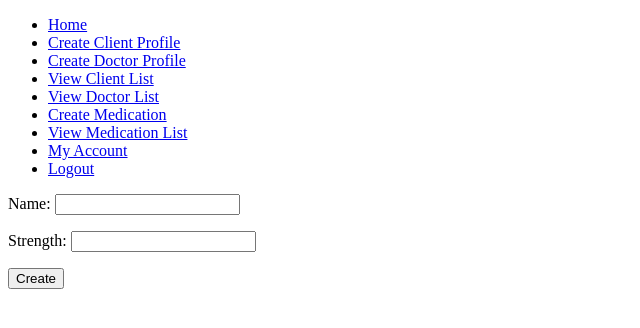
After one commit to ericsryan/care_home_app, a Django app: page /profiles/create-medication/ in a window 1280 px wide. The commit adds this page. Shown: the top 328 px of the page, without its empty margins (0-640 px from the left). Run offline with Django 3.2, Linux system fonts and the light colour scheme; a user stored in the database is signed in.

Commit message:
Added medication model, view, HTML, URL, and ability to update

```diff
--- a/care_home_app/profiles/forms.py
+++ b/care_home_app/profiles/forms.py
@@ -63,3 +63,25 @@ class DoctorUpdateForm(forms.ModelForm):
             'address',
             'phone',
         )
+
+
+class MedicationCreationForm(forms.ModelForm):
+    """Form to create a new medication."""
+
+    class Meta:
+        model = models.Medication
+        fields = (
+            'name',
+            'strength',
+        )
+
+
+class MedicationUpdateForm(forms.ModelForm):
+    """Form to update an existing medication."""
+
+    class Meta:
+        model = models.Medication
+        fields = (
+            'name',
+            'strength',
+        )
--- a/care_home_app/profiles/models.py
+++ b/care_home_app/profiles/models.py
@@ -1,7 +1,29 @@
 from django.db import models
 
 
+class Client(models.Model):
+    """Personal details for a care home client."""
+    first_name = models.CharField(max_length=255)
+    middle_name = models.CharField(max_length=255)
+    last_name = models.CharField(max_length=255)
+    portrait = models.ImageField(default='images/default.jpeg', upload_to='images')
+    dob = models.DateField()
+    admission_date = models.DateField()
+    address = models.CharField(max_length=255)
+    doctors = models.ManyToManyField('Doctor', blank=True)
+    prescriptions = models.ForeignKey(
+        'Prescription',
+        on_delete=models.PROTECT,
+        null=True
+        )
+    current_client = models.BooleanField(default=True)
+
+    def __str__(self):
+        return f'{self.first_name} {self.middle_name[0]}. {self.last_name}'
+
+
 class Doctor(models.Model):
+    """Information for client's doctors."""
     first_name = models.CharField(max_length=255)
     last_name = models.CharField(max_length=255)
     suffix = models.CharField(max_length=255, blank=True)
@@ -13,17 +35,21 @@ class Doctor(models.Model):
         return f'{self.first_name} {self.last_name}, {self.suffix}'
 
 
-class Client(models.Model):
-    """Personal details for a care home client."""
-    first_name = models.CharField(max_length=255)
-    middle_name = models.CharField(max_length=255)
-    last_name = models.CharField(max_length=255)
-    portrait = models.ImageField(default='images/default.jpeg', upload_to='images')
-    dob = models.DateField()
-    admission_date = models.DateField()
-    address = models.CharField(max_length=255)
-    doctors = models.ManyToManyField(Doctor, blank=True)
-    current_client = models.BooleanField(default=True)
+class Medication(models.Model):
+    """Medication name and strength."""
+    name = models.CharField(max_length=255)
+    strength = models.CharField(max_length=255)
 
     def __str__(self):
-        return f'{self.first_name} {self.last_name}'
+        return f'{self.name} {self.strength}'
+
+
+class Prescription(models.Model):
+    """Information for client prescriptions."""
+    medication = models.ForeignKey('Medication', on_delete=models.PROTECT)
+    rx_instructions = models.TextField()
+    prescribing_dr = models.ManyToManyField('Doctor', blank=True)
+    prescribed_to = models.ManyToManyField('Client', blank=True)
+
+    def __str___(self):
+        return f'{self.prescribed_to}—{self.medication}'
--- a/care_home_app/profiles/templates/profiles/client_list.html
+++ b/care_home_app/profiles/templates/profiles/client_list.html
@@ -5,7 +5,7 @@
 {% block content %}
   <ul>
   {% for client in clients %}
-    <li><a href="{% url 'profiles:client_profile' pk=client.id %}">{{ client.first_name }} {{ client.middle_name }} {{ client.last_name }}</a></li>
+    <li><a href="{% url 'profiles:client_profile' pk=client.id %}">{{ client }}</a></li>
   {% endfor %}
   </ul>
 {% endblock %}
--- /dev/null
+++ b/care_home_app/profiles/templates/profiles/create_medication.html
@@ -0,0 +1,11 @@
+{% extends 'layout.html' %}
+
+{% block title %}Create Medication{% endblock %}
+
+{% block content %}
+  <form method="POST">
+    {% csrf_token %}
+    {{ form.as_p }}
+    <button id="saveBtn" type="submit">Create</button>
+  </form>
+{% endblock %}
--- a/care_home_app/profiles/templates/profiles/view_client_profile.html
+++ b/care_home_app/profiles/templates/profiles/view_client_profile.html
@@ -10,7 +10,7 @@
   </style>
   <h1>Client Profile</h1>
   <img src="{{ client.portrait.url }}">
-  <h2>{% if client.first_name %}{{ client.first_name }}{% endif %} {% if client.middle_name %}{{ client.middle_name }}{% endif %} {% if client.last_name %}{{ client.last_name }}{% endif %}</h2>
+  <h2>{{ client.first_name }} {{ client.middle_name }} {{ client.last_name }}</h2>
   {% if client.dob %}
   <h3>Date of Birth</h3>
   <p>{{ client.dob }}</p>
--- a/care_home_app/profiles/urls.py
+++ b/care_home_app/profiles/urls.py
@@ -28,5 +28,15 @@ urlpatterns = [
     path('edit-doctor-profile/<pk>/',
          views.edit_doctor_profile,
          name='edit_doctor_profile'),
+    path('medication-profile/<pk>/',
+         views.view_medication_profile,
+         name='medication_profile'),
+    path('medication-list/', views.view_medication_list, name='medication_list'),
+    path('create-medication/',
+         views.create_medication,
+         name='create_medication'),
+    path('edit-medication-profile/<pk>/',
+         views.edit_medication_profile,
+         name='edit_medication_profile'),
 ]
 urlpatterns += staticfiles_urlpatterns()
--- a/care_home_app/profiles/views.py
+++ b/care_home_app/profiles/views.py
@@ -52,7 +52,11 @@ def view_client_profile(request, pk):
     """Show the details of a client profile."""
     client = get_object_or_404(models.Client, id=pk)
     doctors = models.Doctor.objects.filter(client__pk=pk)
-    return render(request, 'profiles/view_client_profile.html', {'client': client, 'doctors': doctors})
+    return render(
+        request,
+        'profiles/view_client_profile.html',
+        {'client': client, 'doctors': doctors}
+        )
 
 
 @login_required
@@ -97,7 +101,11 @@ def view_doctor_profile(request, pk):
     """Show the details of a doctor's profile."""
     doctor = get_object_or_404(models.Doctor, id=pk)
     clients = models.Client.objects.filter(doctors__pk=pk)
-    return render(request, 'profiles/view_doctor_profile.html', {'doctor': doctor, 'clients': clients})
+    return render(
+        request,
+        'profiles/view_doctor_profile.html',
+        {'doctor': doctor, 'clients': clients}
+        )
 
 
 @login_required
@@ -105,3 +113,54 @@ def view_doctor_list(request):
     """List of all doctors."""
     doctors = models.Doctor.objects.all()
     return render(request, 'profiles/doctor_list.html', {'doctors': doctors})
+
+
+@login_required
+def create_medication(request):
+    form = forms.MedicationCreationForm()
+    if request.method == 'POST':
+        form = forms.MedicationCreationForm(request.POST)
+        if form.is_valid():
+            form.save()
+            return HttpResponseRedirect(reverse('index'))
+    return render(request, 'profiles/create_medication.html', {'form': form})
+
+
+@login_required
+def edit_medication_profile(request, pk):
+    """Edit a medication profile."""
+    medication = models.Medication.objects.get(pk=pk)
+    if request.method == 'POST':
+        form = forms.MedicationUpdateForm(
+            request.POST,
+            instance=medication
+        )
+        if form.is_valid():
+            form.save()
+            return HttpResponseRedirect(reverse('profiles:medication_profile',
+                                                args=[medication.id]))
+    else:
+        form = forms.MedicationUpdateForm(instance=medication)
+    return render(request, 'profiles/edit_medication_profile.html', {'form': form})
+
+
+@login_required
+def view_medication_profile(request, pk):
+    """Show the details of a medication profile."""
+    medication = get_object_or_404(models.Medication, id=pk)
+    return render(
+        request,
+        'profiles/view_medication_profile.html',
+        {'medication': medication}
+        )
+
+
+@login_required
+def view_medication_list(request):
+    """List of all medications."""
+    medications = models.Medication.objects.all()
+    return render(
+        request,
+        'profiles/medication_list.html',
+        {'medications': medications}
+        )
--- a/care_home_app/templates/layout.html
+++ b/care_home_app/templates/layout.html
@@ -12,6 +12,8 @@
         <li><a href="{% url 'profiles:create_doctor_profile' %}">Create Doctor Profile</a></li>
         <li><a href="{% url 'profiles:client_list' %}">View Client List</a></li>
         <li><a href="{% url 'profiles:doctor_list' %}">View Doctor List</a></li>
+        <li><a href="{% url 'profiles:create_medication' %}">Create Medication</a></li>
+        <li><a href="{% url 'profiles:medication_list' %}">View Medication List</a></li>
         <li><a href="{% url 'accounts:view' %}">My Account</a></li>
         <li><a href="{% url 'accounts:logout' %}">Logout</a></li>
       {% else %}
```
Also changed, not shown: care_home_app/profiles/templates/profiles/edit_medication_profile.html (added, +11 -0 lines), care_home_app/profiles/templates/profiles/medication_list.html (added, +11 -0 lines), care_home_app/profiles/templates/profiles/view_medication_profile.html (added, +11 -0 lines), care_home_app/db.sqlite3, care_home_app/media/images/IMG_2054.jpeg (deleted), care_home_app/media/images/default.jpeg (deleted), care_home_app/profiles/migrations/0004_auto_20210923_1031.py (added), care_home_app/profiles/migrations/0005_alter_client_prescriptions.py (added), 2 other files.
